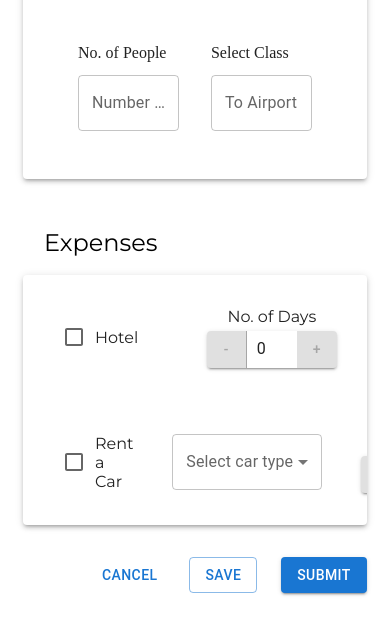
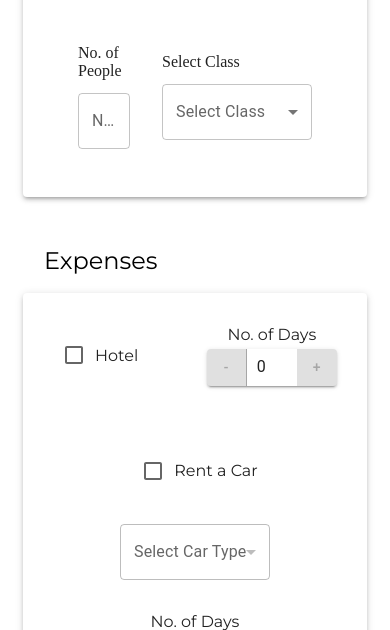
Before and after one commit to AshabWazowski/Travel-Booking-Form, a React (Create React App) app in the folder client/: page /booking in a window 390 px wide. Shown: the part 927-1557 px from the top of the page. Before the commit the page ends 1536 px from the top, so only its background shows below. Built offline with nearby package versions, Linux system fonts and the light colour scheme; no server answers; a web font is replaced by a local one.

Commit message:
Implemented Formik-Expenses

```diff
--- a/client/src/Assets/SharedAssets.jsx
+++ b/client/src/Assets/SharedAssets.jsx
@@ -153,13 +153,18 @@ export const SharedSelect = ({
   variant,
   fullWidth,
   label,
+  handleChange,
+  name,
+  disabled
 }) => {
   return (
     <FormControl fullWidth={fullWidth}>
       <InputLabel>{label}</InputLabel>
       <Select
+        disabled = {disabled}
         variant={variant}
-        onChange={handleSelect}
+        name={name}
+        onChange={handleChange}
         value={value}
         sx={{ width: width }}
       >
@@ -180,10 +185,14 @@ export const SharedDatePicker = ({
   disabled,
   disablePast,
   renderInput,
+  format,
+  minDate
 }) => {
   return (
     <LocalizationProvider dateAdapter={AdapterDayjs}>
       <DatePicker
+      minDate={minDate}
+      format={format}
       disablePast={disablePast}
       disabled={disabled}
         name={name}
--- a/client/src/BookingDetails/ExpensesForm/ExpensesControl.jsx
+++ b/client/src/BookingDetails/ExpensesForm/ExpensesControl.jsx
@@ -2,12 +2,18 @@ import React from 'react'
 import { HotelControl, CarControl } from '.'
 import {SharedPaper} from '../../Assets/SharedAssets'
 
-const ExpensesControl = () => {
+const ExpensesControl = ({values, handleChange}) => {
 
   return (
     <SharedPaper elevation={3} overflow='hidden'>
-        <HotelControl/>
-        <CarControl/>
+        <HotelControl
+        values={values}
+        handleChange={handleChange}
+        />
+        <CarControl
+        values={values}
+        handleChange={handleChange}
+        />
 
     </SharedPaper>
 
--- a/client/src/BookingDetails/ExpensesForm/index.js
+++ b/client/src/BookingDetails/ExpensesForm/index.js
@@ -1,44 +1,67 @@
-import React, { useState } from "react";
-import { ButtonGroup, Checkbox, FormControl, InputBase, InputLabel, MenuItem, Select, useMediaQuery } from "@mui/material";
-import { SharedBox, SharedBtn, SharedSelect, SharedTypo } from "../../Assets/SharedAssets";
+import React from "react";
+import {
+  ButtonGroup,
+  Checkbox,
+  InputBase,
+  MenuItem,
+  useMediaQuery,
+} from "@mui/material";
+
+import {
+  SharedBox,
+  SharedBtn,
+  SharedSelect,
+  SharedTypo,
+} from "../../Assets/SharedAssets";
 
 
 
-
-export const HotelControl = () => {
-  const [value, setValue] = useState(0);
-  const [checked, setChecked] = useState(false);
-
-
-  const handleChecked = () => {
-    setChecked(!checked);
-  };
+export const HotelControl = ({ values, handleChange }) => {
   return (
     <SharedBox justifyContent="space-between" width="100%" padding="1rem 3%">
       <SharedBox>
-        <Checkbox value={checked} onChange={handleChecked} />{" "}
+        <Checkbox value={values.hotel} onChange={handleChange} name="hotel" />{" "}
         <SharedTypo variant="subtitle">Hotel</SharedTypo>
       </SharedBox>
-      <SharedBox flexDirection='column'>
-        <SharedTypo variant='subtitle' gutterBottom>No. of Days</SharedTypo>
+
+      <SharedBox flexDirection="column">
+        <SharedTypo variant="subtitle" gutterBottom>
+          No. of Days
+        </SharedTypo>
         <ButtonGroup
           variant="contained"
           elevation={2}
-          disabled={checked ? false : true}
+          disabled={values.hotel ? false : true}
         >
           <SharedBtn
             variant="contained"
-            onClick={() => setValue(Math.max(value - 1, 0))}
+            onClick={() =>
+              handleChange({
+                target: {
+                  name: "hotelDays",
+                  value: Math.max(values.hotelDays - 1, 0),
+                },
+              })
+            }
           >
             -
           </SharedBtn>
           <InputBase
-            value={value}
+            value={!values.hotel ? (values.hotelDays = 0) : values.hotelDays}
+            name="hotelDays"
+            onChange={handleChange}
             sx={{ width: "50px", padding: "0px 10px" }}
           />
           <SharedBtn
             variant="contained"
-            onClick={() => setValue(Math.min(value + 1, 100))}
+            onClick={() =>
+              handleChange({
+                target: {
+                  name: "hotelDays",
+                  value: Math.min(values.hotelDays + 1, 100),
+                },
+              })
+            }
           >
             +
           </SharedBtn>
@@ -48,83 +71,95 @@ export const HotelControl = () => {
   );
 };
 
+export const CarControl = ({
+  values,
+  errors,
+  handleBlur,
+  touched,
+  handleChange,
+}) => {
+  const desktop = useMediaQuery("(min-width:1000px)");
 
-
-export const CarControl = () => {
-    const [value, setValue] = useState(0);
-    const [checked, setChecked] = useState(false);
-    const [car , setCar] = useState('');
-
-    const desktop = useMediaQuery('min-width(1000px)')
-
-    const handleChecked = () => {
-      setChecked(!checked);
-    };
-
-    const handleSelect = (e) =>{
-        setCar(e.target.value)
-    }
-
-    return(
-        <SharedBox justifyContent="space-between" width="100%" padding="1rem 3%">
+  return (
+    <SharedBox
+      flexDirection={!desktop ? "column" : "row"}
+      justifyContent="space-between"
+      width="100%"
+      padding="1rem 3%"
+    >
       <SharedBox>
-        <Checkbox value={checked} onChange={handleChecked} />{" "}
+        <Checkbox name="car" value={values.car} onChange={handleChange} />{" "}
         <SharedTypo variant="subtitle">Rent a Car</SharedTypo>
       </SharedBox>
 
-
-      <SharedBox display='block'>
-        <FormControl fullWidth>
-            <InputLabel>Select car type</InputLabel>
-            <Select
-            value={car}
-            onChange={handleSelect}
-            variant='outlined'
-            sx={{width:'150px'}}
-            >
-                <MenuItem value=''>
-                <SharedTypo variant='body2'>None</SharedTypo>
-                </MenuItem>
-                <MenuItem value='sedan'>
-                    <SharedTypo variant='body2'>Sedan</SharedTypo>
-                </MenuItem>
-                <MenuItem value='SUV'>
-                    <SharedTypo variant='body2'>SUV</SharedTypo>
-                </MenuItem>
-                <MenuItem value='motorHome'>
-                    <SharedTypo variant='body2'>Motor-Home</SharedTypo>
-                </MenuItem>
-            </Select>
-        </FormControl>
+      <SharedBox display="block">
+        <SharedSelect
+          disabled={values.car ? false : true}
+          label="Select Car Type"
+          value={!values.car ? (values.carType = "") : values.carType}
+          name="carType"
+          handleChange={handleChange}
+          variant="outlined"
+          width="150px"
+        >
+          <MenuItem value="">
+            <SharedTypo variant="body2">None</SharedTypo>
+          </MenuItem>
+          <MenuItem value="sedan">
+            <SharedTypo variant="body2">Sedan</SharedTypo>
+          </MenuItem>
+          <MenuItem value="SUV">
+            <SharedTypo variant="body2">SUV</SharedTypo>
+          </MenuItem>
+          <MenuItem value="motorHome">
+            <SharedTypo variant="body2">Motor-Home</SharedTypo>
+          </MenuItem>
+        </SharedSelect>
       </SharedBox>
 
-
-
-      <SharedBox flexDirection='column'>
-        <SharedTypo variant='subtitle' gutterBottom>No. of Days</SharedTypo>
+      <SharedBox flexDirection="column">
+        <SharedTypo variant="subtitle" gutterBottom>
+          No. of Days
+        </SharedTypo>
         <ButtonGroup
           variant="contained"
           elevation={2}
-          disabled={checked ? false : true}
+          disabled={values.car ? false : true}
         >
           <SharedBtn
             variant="contained"
-            onClick={() => setValue(Math.max(value - 1, 0))}
+            onClick={() =>
+              handleChange({
+                target: {
+                  name: "carDays",
+                  value: Math.max(values.carDays - 1, 0),
+                },
+              })
+            }
           >
             -
           </SharedBtn>
           <InputBase
-            value={value}
+            value={!values.car ? (values.carDays = 0) : values.carDays}
+            name="carDays"
+            onChange={handleChange}
             sx={{ width: "50px", padding: "0px 10px" }}
           />
           <SharedBtn
             variant="contained"
-            onClick={() => setValue(Math.min(value + 1, 100))}
+            onClick={() =>
+              handleChange({
+                target: {
+                  name: "carDays",
+                  value: Math.min(values.carDays + 1, 100),
+                },
+              })
+            }
           >
             +
           </SharedBtn>
         </ButtonGroup>
       </SharedBox>
     </SharedBox>
-    )
-}
+  );
+};
--- a/client/src/BookingDetails/TravelForm/FlightDetails.jsx
+++ b/client/src/BookingDetails/TravelForm/FlightDetails.jsx
@@ -1,11 +1,14 @@
-import React, { Fragment } from "react";
+import React, { Fragment, useState } from "react";
 import {
   SharedBox,
   SharedDatePicker,
   SharedPaper,
+  SharedSelect,
   SharedTextField,
+  SharedTypo,
 } from "../../Assets/SharedAssets";
 import dateformat from 'dateformat'
+import { MenuItem } from "@mui/material";
 
 const FlightDetails = ({
   values,
@@ -15,6 +18,8 @@ const FlightDetails = ({
   handleChange,
   setFieldValue
 }) => {
+
+  const [dpt , setDpt] = useState(null)
 
 
   return (
@@ -56,10 +61,11 @@ const FlightDetails = ({
             <SharedBox flexDirection="column" alignItems="start" gap="0.8rem">
               <label>Departure Date</label>
               <SharedDatePicker
+              format="DD-MM-YYYY"
                 disablePast
                 name="dptDate"
                 value={values.dptDate}
-                handleChange={(value)=>setFieldValue("dptDate", dateformat(value))}
+                handleChange={(value)=>(setFieldValue("dptDate", dateformat(value, "mediumDate")), setDpt(value))}
                 handleBlur={handleBlur}
                 label="Departure Date"
                 renderInput = {{textField:{variant:'filled'}}}
@@ -71,12 +77,13 @@ const FlightDetails = ({
             <SharedBox flexDirection="column" alignItems="start" gap="0.8rem">
               <label>Return Date</label>
               <SharedDatePicker
+              minDate={dpt}
               disablePast
               disabled={values.radioCheck === "Oneway" ? true : false}
               label="Return Date"
               name="returnDate"
               value={values.returnDate}
-              handleChange={(value)=>setFieldValue("returnDate", dateformat(value, 'dd-mm-yyyy'))}
+              handleChange={(value)=>setFieldValue("returnDate", dateformat(value, "mediumDate"))}
               handleBlur={handleBlur}
               errors={Boolean(touched.returnDate) && Boolean(errors.returnDate)}
               helperText={touched.returnDate && errors.returnDate}
@@ -103,7 +110,18 @@ const FlightDetails = ({
 
             <SharedBox flexDirection="column" alignItems="start" gap="0.8rem">
               <label>Select Class</label>
-              <SharedTextField variant="outlined" label="To Airport" />
+              <SharedSelect
+              width='150px'
+              label='Select Class'
+              value={values.flightClass}
+              name="flightClass"
+              handleChange={handleChange}
+              >
+              <MenuItem value=''><SharedTypo variant='body2'>None</SharedTypo></MenuItem>
+              <MenuItem value='Business'><SharedTypo variant='body2'>Business</SharedTypo></MenuItem>
+              <MenuItem value='first'><SharedTypo variant='body2'>First Class</SharedTypo></MenuItem>
+              <MenuItem value='economy'><SharedTypo variant='body2'>Economy</SharedTypo></MenuItem>
+              </SharedSelect>
             </SharedBox>
           </SharedBox>
         </SharedBox>
--- a/client/src/Routing/index.js
+++ b/client/src/Routing/index.js
@@ -1,4 +1,5 @@
-import React, { lazy, useEffect, useState } from "react";
+import React, { useEffect, useState } from "react";
+// import { useMediaQuery } from "@mui/material";
 import {SaveBookingData } from "../API_Handling/ApiHandling";
 import MainForm from "../components/Form/Form";
 import Table from "../components/Table/Table";
@@ -18,6 +19,7 @@ const validationSchema = yup.object().shape({
   // departureDate: yup.date().required("required"),
   // returnDate: yup.date().required("required"),
   peopleCount: yup.number().required("required"),
+  hotelDays: yup.number().required("required"),
 });
 
 
@@ -36,6 +38,8 @@ export const HomePage = () => {
 
 export const BookingHomePage = () => {
   const [submitCheck, setSubmitCheck] = useState('');
+  const desktop = 5
+
 
   const initialValues = {
     bookId: "",
@@ -85,7 +89,15 @@ export const BookingHomePage = () => {
               setFieldValue={setFieldValue}
             />
 
-            <ExpenseForm />
+            <ExpenseForm
+            values={values}
+            touched={touched}
+            errors={errors}
+            handleBlur={handleBlur}
+            handleChange={handleChange}
+            />
+
+
             <FormButtons submitCheck={submitCheck} setSubmitCheck={setSubmitCheck}/>
           </form>
         )}
```
Also changed, not shown: client/src/BookingDetails/ExpensesForm/ExpenseForm.jsx (+5 -2 lines).
